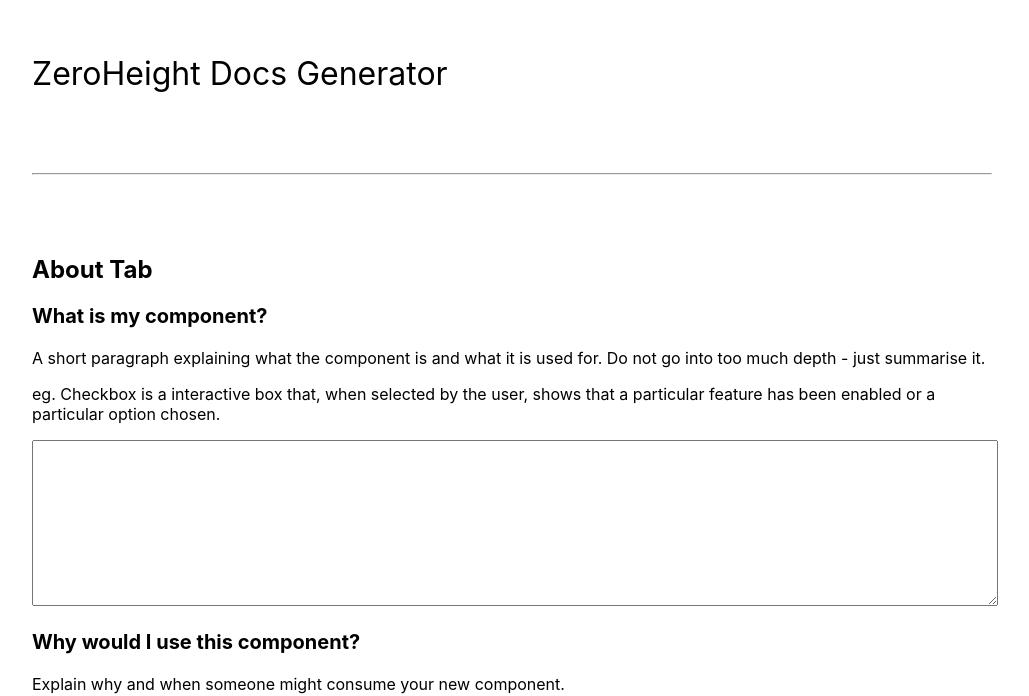
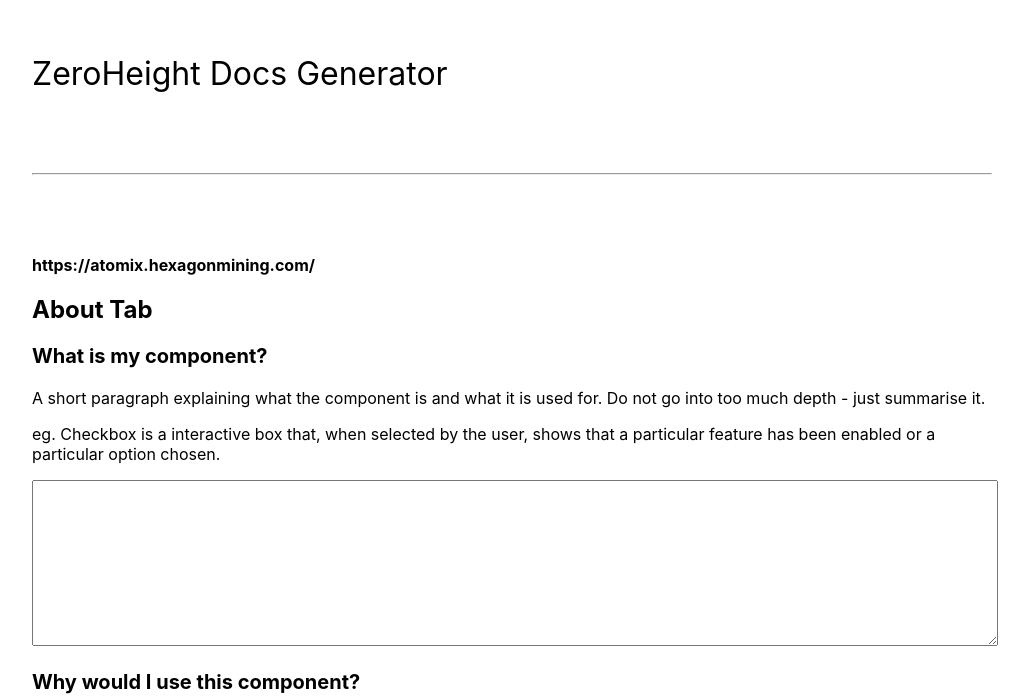
Before and after one commit to jared-hexagon/atomix-docs.github.io, a React (Create React App) app: page / in a window 1280 px wide. Shown: the part 106-802 px from the top of the page, without its empty margins (128-1157 px from the left). Built offline with nearby package versions, Linux system fonts and the light colour scheme.

Commit message:
Update App.js

```diff
--- a/src/App.js
+++ b/src/App.js
@@ -475,6 +475,9 @@
     <div className="App">
       <header>ZeroHeight Docs Generator</header>
       <hr />
+    <strong>
+    https://atomix.hexagonmining.com/
+    </strong>
       <h2>About Tab</h2>
       <h3>What is my component?</h3>
       <p>
```
